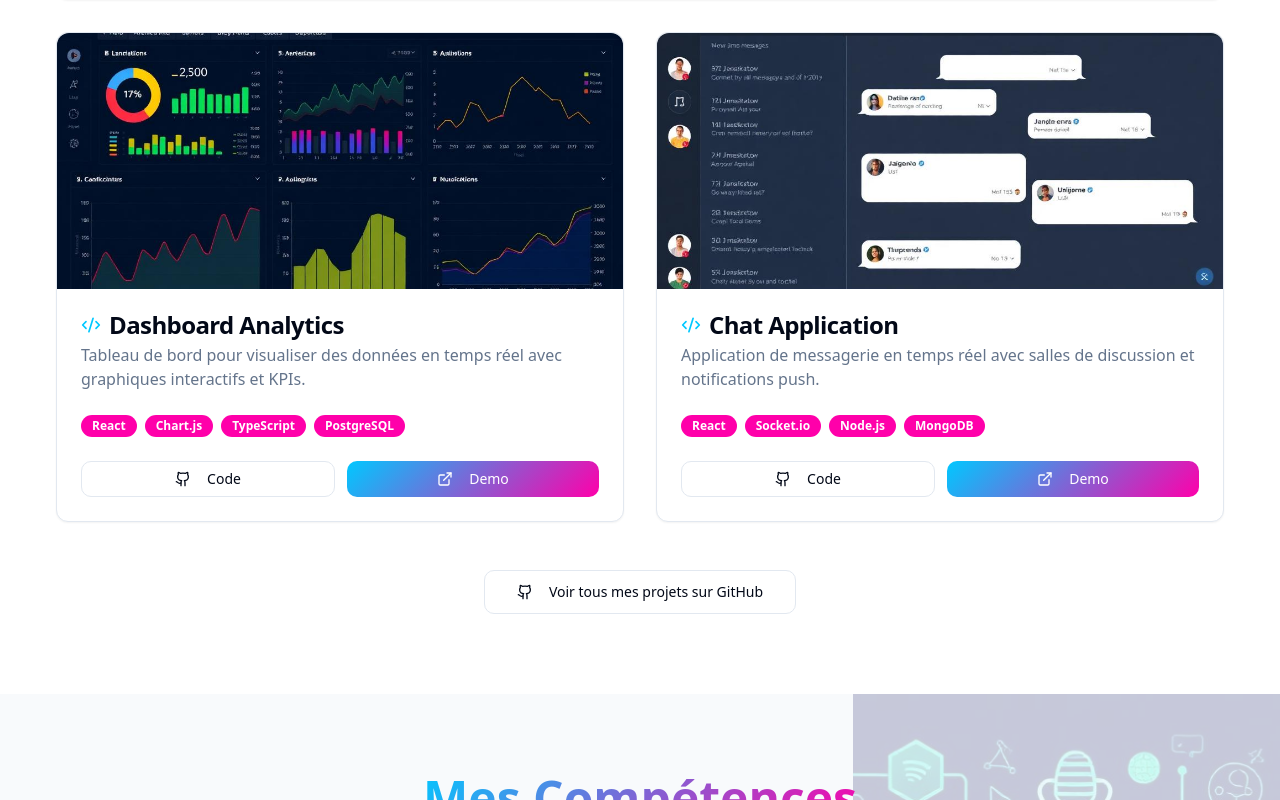
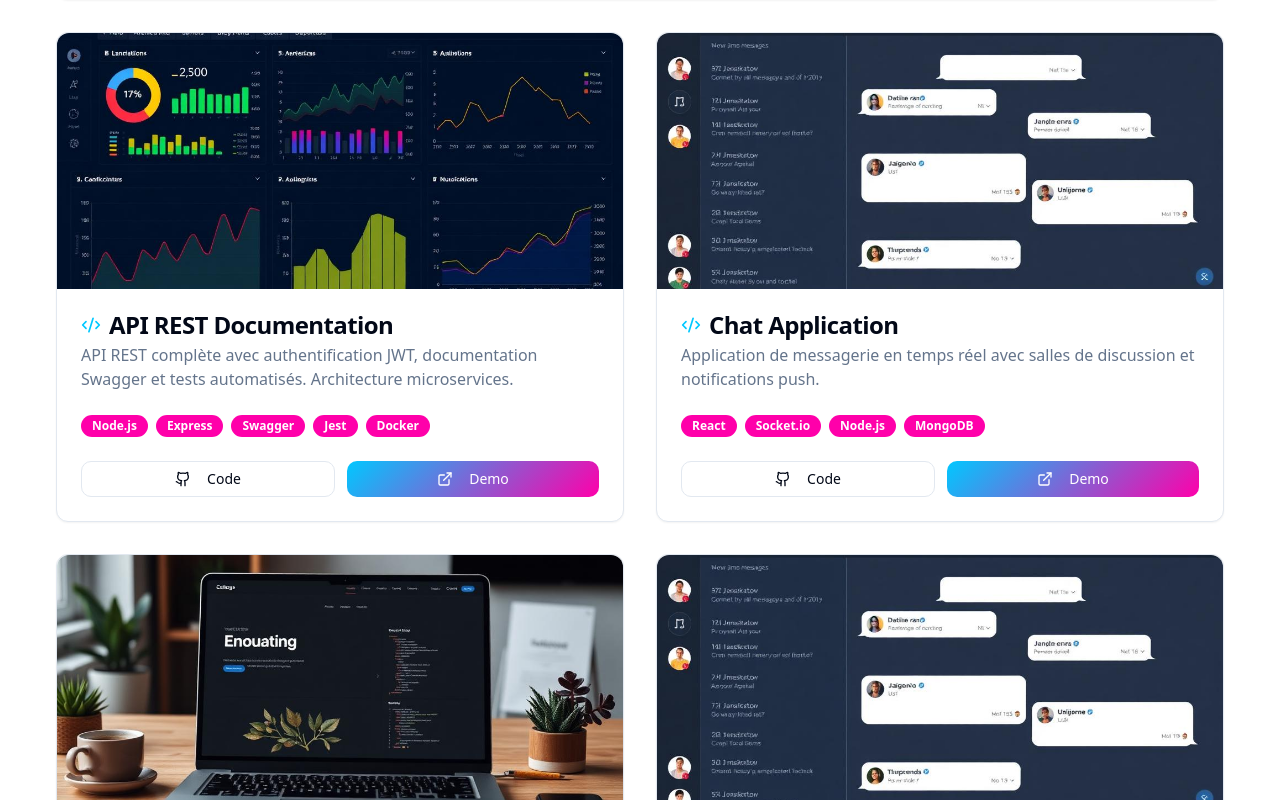
Before and after one commit to Lyde96/portfolio-lyd, a React (Vite) app: page / in a window 1280 px wide. Shown: the part 2000-2800 px from the top of the page. Built offline with nearby package versions, Linux system fonts and the light colour scheme.

Commit message:
Add additional projects

```diff
--- a/src/components/Projects.tsx
+++ b/src/components/Projects.tsx
@@ -30,12 +30,12 @@ const projects = [
   },
   {
     id: 3,
-    title: "Dashboard Analytics",
-    description: "Tableau de bord pour visualiser des données en temps réel avec graphiques interactifs et KPIs.",
+    title: "API REST Documentation",
+    description: "API REST complète avec authentification JWT, documentation Swagger et tests automatisés. Architecture microservices.",
     image: dashboardProject,
-    technologies: ["React", "Chart.js", "TypeScript", "PostgreSQL"],
+    technologies: ["Node.js", "Express", "Swagger", "Jest", "Docker"],
     githubUrl: "https://github.com/Lyde96",
-    liveUrl: "https://example.com",
+    liveUrl: "https://api-docs.example.com",
     featured: false
   },
   {
@@ -46,6 +46,46 @@ const projects = [
     technologies: ["React", "Socket.io", "Node.js", "MongoDB"],
     githubUrl: "https://github.com/Lyde96",
     liveUrl: "https://example.com",
+    featured: false
+  },
+  {
+    id: 5,
+    title: "App Mobile React Native",
+    description: "Application mobile cross-platform avec authentification biométrique, notifications push et mode hors-ligne.",
+    image: portfolioProject,
+    technologies: ["React Native", "Expo", "AsyncStorage", "Push Notifications"],
+    githubUrl: "https://github.com/Lyde96",
+    liveUrl: "https://play.google.com/store",
+    featured: false
+  },
+  {
+    id: 6,
+    title: "Assistant IA Conversationnel",
+    description: "Chatbot intelligent avec traitement du langage naturel, mémoire contextuelle et intégration API OpenAI.",
+    image: chatProject,
+    technologies: ["Python", "OpenAI", "FastAPI", "Vector DB", "LangChain"],
+    githubUrl: "https://github.com/Lyde96",
+    liveUrl: "https://ai-assistant.example.com",
+    featured: false
+  },
+  {
+    id: 7,
+    title: "Système de Monitoring",
+    description: "Dashboard de monitoring en temps réel avec alertes, métriques système et logs centralisés.",
+    image: dashboardProject,
+    technologies: ["Grafana", "Prometheus", "Docker", "Kubernetes", "Elasticsearch"],
+    githubUrl: "https://github.com/Lyde96",
+    liveUrl: "https://monitoring.example.com",
+    featured: false
+  },
+  {
+    id: 8,
+    title: "Blockchain DApp",
+    description: "Application décentralisée sur Ethereum avec smart contracts, wallet integration et transactions sécurisées.",
+    image: ecommerceProject,
+    technologies: ["Solidity", "Web3.js", "Ethereum", "MetaMask", "Hardhat"],
+    githubUrl: "https://github.com/Lyde96",
+    liveUrl: "https://dapp.example.com",
     featured: false
   }
 ];
```
